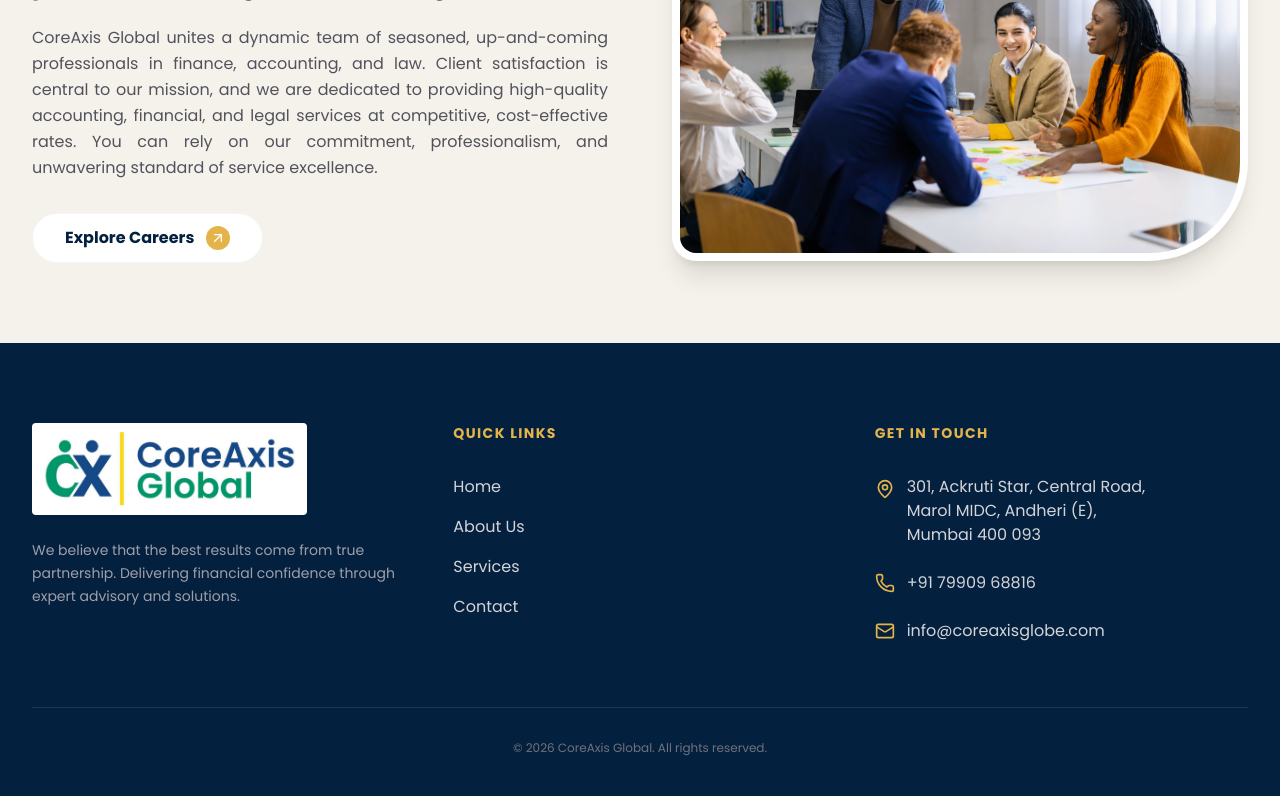
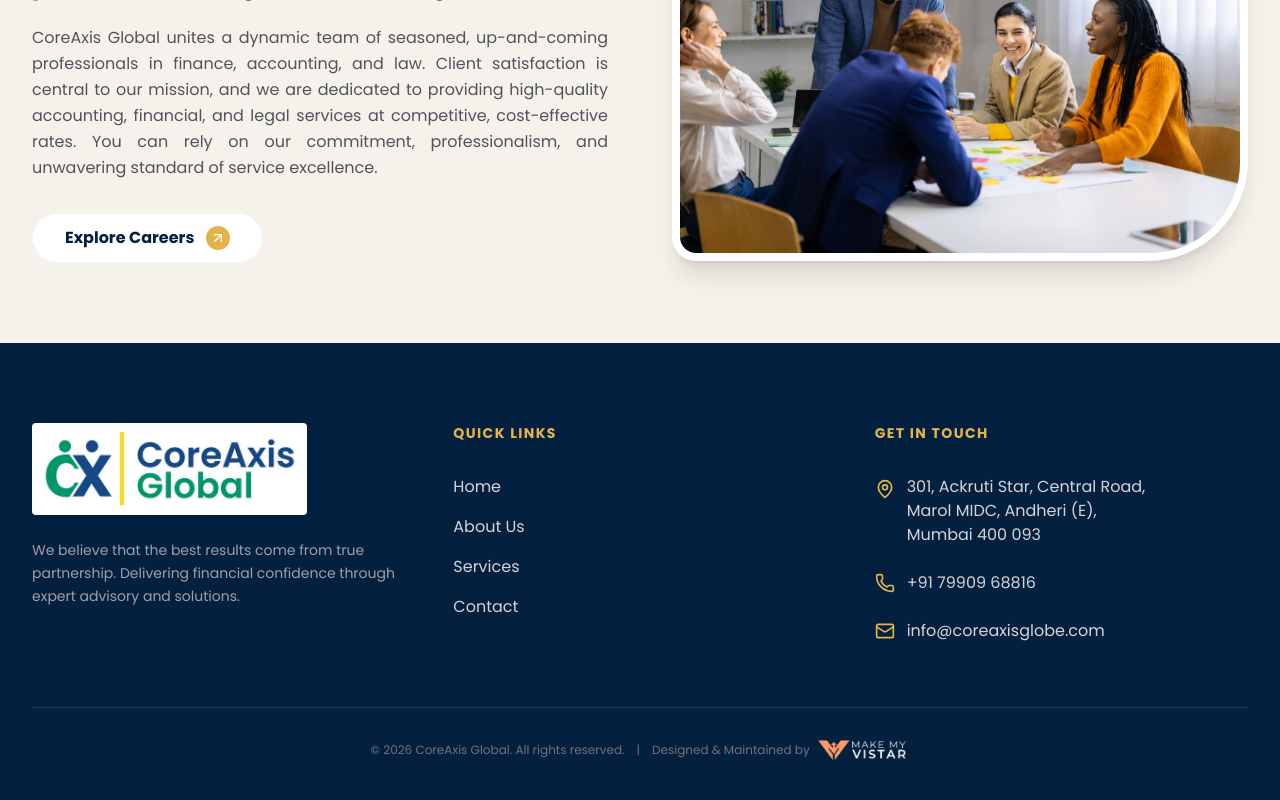
Before and after one commit to rupin-desai/som-demo, a Next.js app: page / in a window 1280 px wide. Shown: the part 5605-6405 px from the top of the page. Built offline with nearby package versions, Linux system fonts and the light colour scheme.

Commit message:
Refactor code structure for improved readability and maintainability

```diff
--- a/components/layout/Footer.tsx
+++ b/components/layout/Footer.tsx
@@ -95,8 +95,17 @@ export default function Footer() {
         </motion.div>
 
         {/* Bottom Bar */}
-        <div className="pt-8 border-t border-white/10 flex justify-center items-center text-xs text-zinc-500">
+        <div className="pt-8 border-t border-white/10 flex flex-col sm:flex-row justify-center items-center gap-3 text-xs text-zinc-500">
           <p>© 2026 CoreAxis Global. All rights reserved.</p>
+          <span className="hidden sm:block">|</span>
+          <div className="flex items-center gap-2">
+            <span>Designed &amp; Maintained by</span>
+            <img
+              src="/images/logo_vistar.png"
+              alt="Vistar"
+              className="h-5 w-auto object-contain "
+            />
+          </div>
         </div>
       </div>
     </footer>
```
Also changed, not shown: public/images/logo_vistar.png (added).
